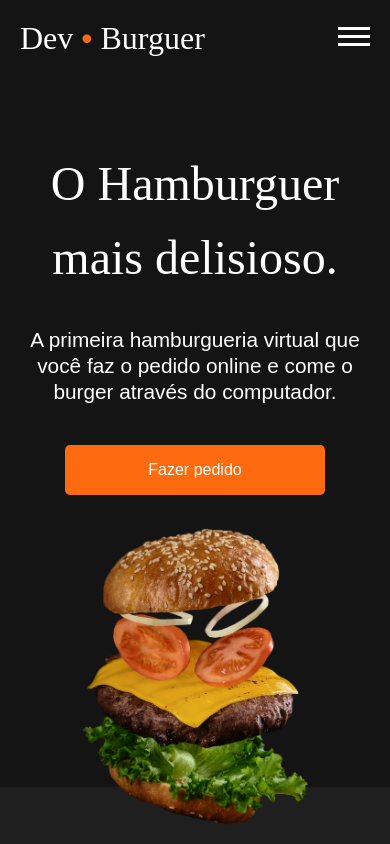
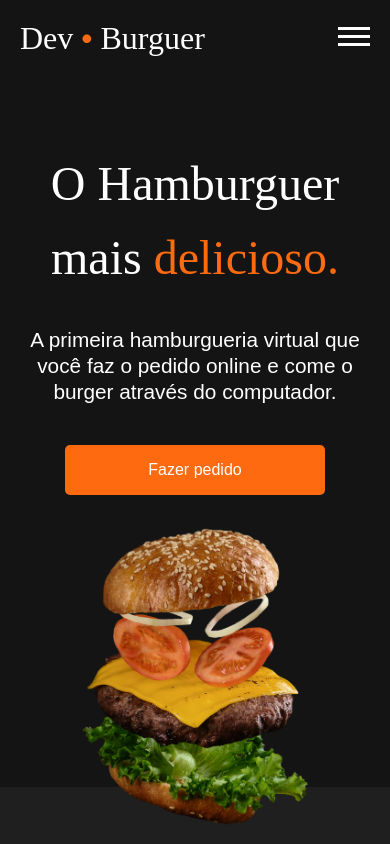
Before and after one commit to MateusLeonardo/devBurguer, a plain HTML site: page index.html in a window 390 px wide. Shown: the top 844 px of the page. Drawn offline with Linux system fonts and the light colour scheme; a web font is replaced by a local one.

Commit message:
melhorando responsividade

```diff
--- a/assets/css/styles.css
+++ b/assets/css/styles.css
@@ -104,12 +104,17 @@ header .menu-ul {
 .burguer-banner .leftContent {
   margin-bottom: 10rem;
 }
-.burguer-banner .leftContent h1 {
+.burguer-banner .leftContent h1,
+.burguer-banner .leftContent h1 span {
   font-size: 4.5rem;
   font-family: "Calistoga";
   font-weight: 400;
   padding-bottom: 3.5rem;
   line-height: 4.625rem;
+  max-width: 13ch;
+}
+.burguer-banner .leftContent h1 span {
+  color: var(--orange);
 }
 .burguer-banner .leftContent p {
   font-size: 1.25rem;
@@ -117,6 +122,7 @@ header .menu-ul {
   font-weight: 400;
   line-height: 1.625rem;
   padding-bottom: 4.5rem;
+  max-width: 40ch;
 }
 .burguer-banner .leftContent a {
   display: block;
@@ -132,7 +138,8 @@ header .menu-ul {
 }
 
 @media (max-width: 1024px) {
-  .burguer-banner .leftContent h1 {
+  .burguer-banner .leftContent h1,
+  .burguer-banner .leftContent h1 span {
     font-size: 3.5rem;
   }
   .burguer-banner .rightContent img {
@@ -145,13 +152,16 @@ header .menu-ul {
     flex-direction: column;
     align-items: center;
   }
-  .burguer-banner .leftContent h1 {
+  .burguer-banner .leftContent h1,
+  .burguer-banner .leftContent h1 span {
     font-size: 3rem;
     padding-bottom: 2rem;
+    max-width: initial;
   }
   .burguer-banner .leftContent p {
     font-size: 1.3rem;
     padding-bottom: 2.5rem;
+    max-width: initial;
   }
   .burguer-banner .rightContent img {
     max-height: 300px;
--- a/index.html
+++ b/index.html
@@ -38,7 +38,7 @@
   <main>
     <section class="burguer-banner container">
       <div class="leftContent">
-        <h1>O Hamburguer mais delisioso.</h1>
+        <h1>O Hamburguer mais <span>delicioso.</span></h1>
         <p>A primeira hamburgueria virtual que você faz o pedido online e come o burger através do computador.</p>
         <a href="">Fazer pedido</a>
       </div>
```
